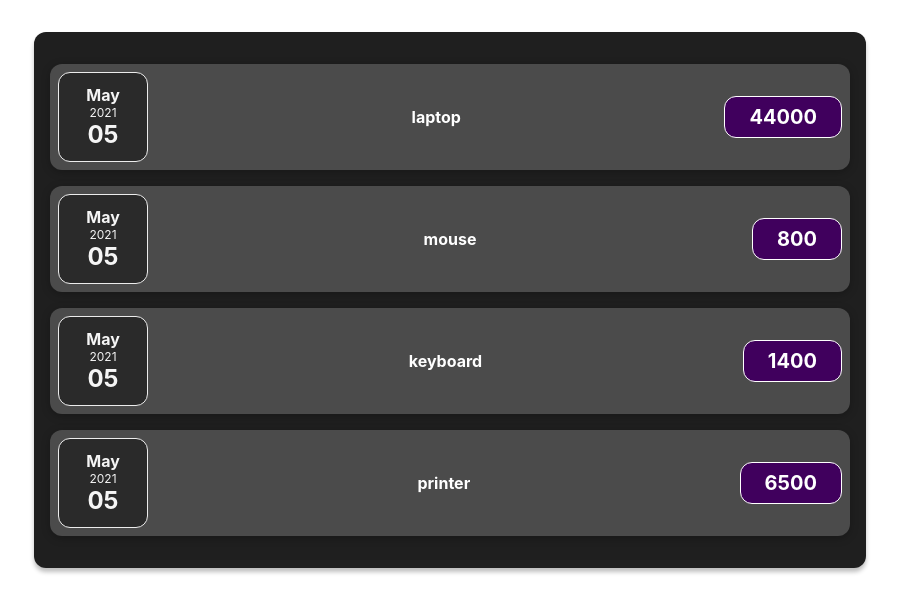
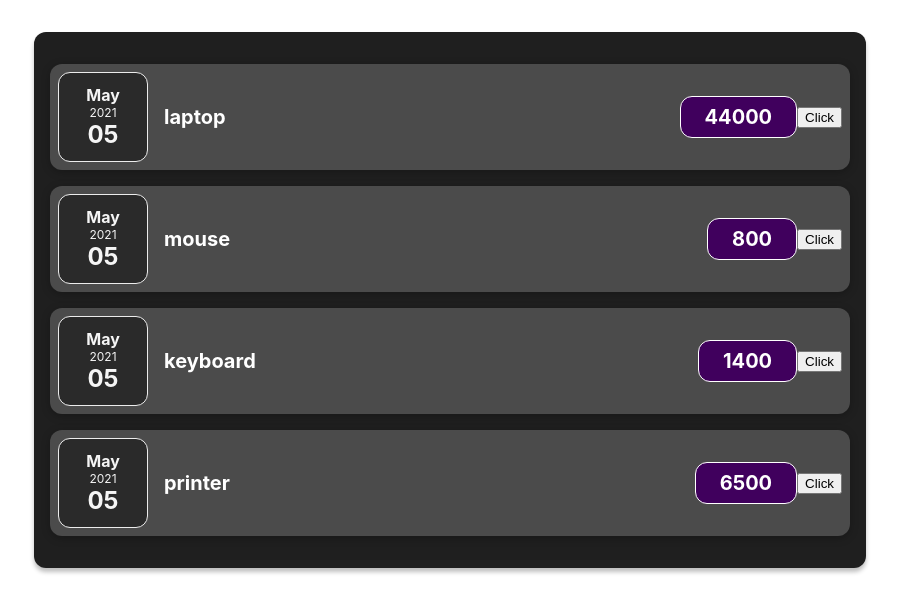
Before and after one commit to sachinmewar/expense-tracker, a React (Create React App) app: page / in a window 1280 px wide. Shown: the top 612 px of the page, without its empty margins (190-1089 px from the left). Built offline with nearby package versions, Linux system fonts and the light colour scheme.

Commit message:
added useState to props passed by Expenses

```diff
--- a/src/components/ExpenseItem.js
+++ b/src/components/ExpenseItem.js
@@ -1,23 +1,29 @@
+import React, {useState} from 'react';
 import './ExpenseItem.css';
 import ExpenseDate from './ExpenseDate';
 
 const ExpenseItem = (props) => {
+   const [title, setTitle] = useState(props.title);
+   const [date, setDate] = useState(props.date);
+   const [amount, setAmount] = useState(props.amount);
+
+   const clickHandler = () => {
+      setTitle('sachin');
+      setDate(props.date);
+      setAmount(props.amount);
+   };
+
+
    return(
       <div className="expense-item">
-         <div>
-            <ExpenseDate date = {props.date} />
+         <ExpenseDate date = {date} />
+
+         <div className="expense-item__description">
+            <h2>{title}</h2>
          </div>
 
-         <div>
-         <h2 className="expense-item__description">
-            {props.title}
-         </h2>
-
-         </div>
-
-         <div className= "expense-item__price">
-            {props.amount}
-         </div>
+         <div className= "expense-item__price">{amount}</div>
+         <button onClick= {clickHandler}> Click </button>
       </div>
    );
 }
```
